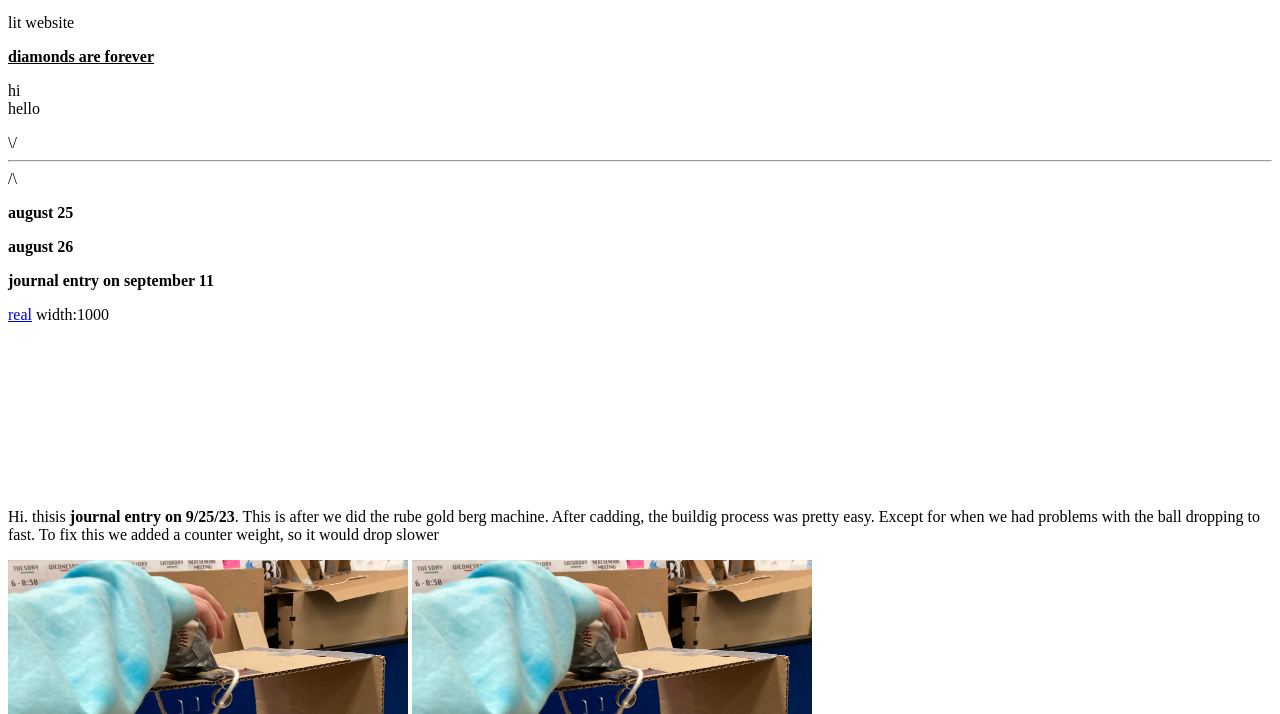
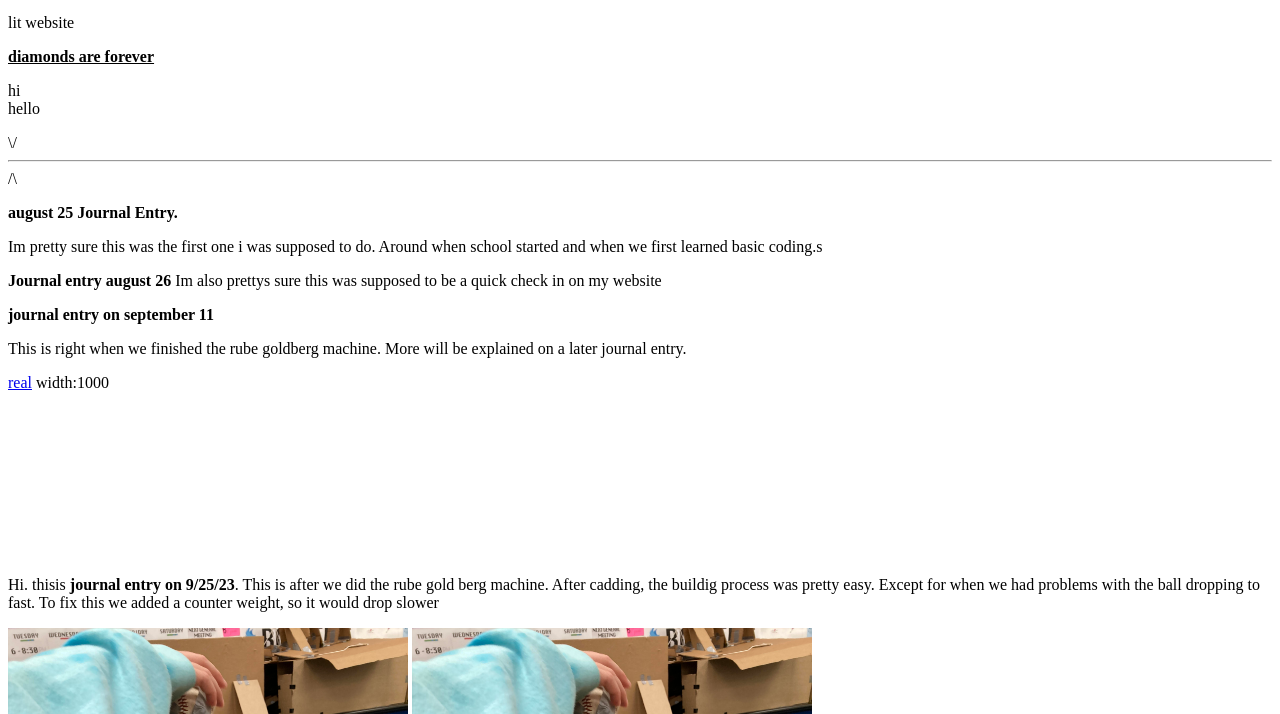
Before and after one commit to acha1471/Website, a plain HTML site: page index.html in a window 1280 px wide. Shown: the part 86-800 px from the top of the page. Drawn offline with Linux system fonts and the light colour scheme.

Commit message:
joruanl entries updated please regrade

```diff
--- a/index.html
+++ b/index.html
@@ -9,9 +9,12 @@
 
    <p> hi<br>hello </p>
     <p></p>\/<hr>/\</p>
-    <b><p>august 25</p></b>
-    <b><p>august 26</p></b>
+    <b><p>august 25 Journal Entry.</p></b>
+    <p>Im pretty sure this was the first one i was supposed to do. Around when school started
+    and when we first learned basic coding.s</p>
+    <p><b>Journal entry august 26</b> Im also prettys sure this was supposed to be a quick check in on my website</p>
      <b><p>journal entry on september 11</p></b>
+     <p>This is right when we finished the rube goldberg machine. More will be explained on a later journal entry.</p>
     <a href="https://genius.com/Kanye-west-mamas-boy-lyrics">real</a>
     width:1000
     <marquee scrollamount=1000 /> <img src="download (2).jpeg"> </marquee>
@@ -43,7 +46,8 @@
       </video>
 
   <p><b>journal entry 10/6/23</b> we made a cardboard arm that can pick up a
-  water bottle. We needed to cut a hole through the arm so the strings wouldnt get in the way</p>
+  water bottle. We realized the problem was the strings got in the way so to fix this we cut a hole through the hand
+  to grab the strings from the other side.</p>
 
    <video width=180 height=320 controls="" loop"" >
      <source src="IMG_1098.mp4" type="video/mp4" >
```
